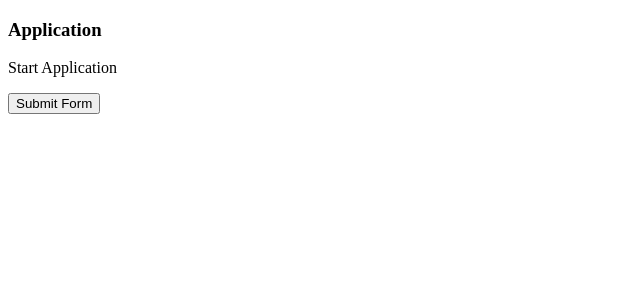
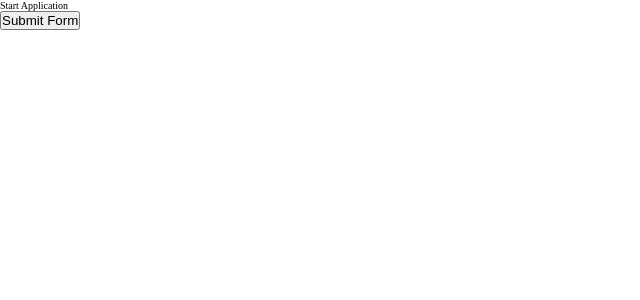
Before and after one commit to r2inlondon/application-form, a React (Create React App) app: page / in a window 1280 px wide. Shown: the top 300 px of the page, without its empty margins (0-640 px from the left). Built offline with nearby package versions, Linux system fonts and the light colour scheme.

Commit message:
base files, font awesome and raleway font added

```diff
--- a/public/index.html
+++ b/public/index.html
@@ -5,10 +5,7 @@
     <link rel="icon" href="%PUBLIC_URL%/favicon.ico" />
     <meta name="viewport" content="width=device-width, initial-scale=1" />
     <meta name="theme-color" content="#000000" />
-    <meta
-      name="description"
-      content="Web site created using create-react-app"
-    />
+    <meta name="Application Form" content="R2's Project" />
     <link rel="apple-touch-icon" href="%PUBLIC_URL%/logo192.png" />
     <!--
       manifest.json provides metadata used when your web app is installed on a
@@ -24,7 +21,18 @@
       work correctly both with client-side routing and a non-root public URL.
       Learn how to configure a non-root public URL by running `npm run build`.
     -->
-    <title>React App</title>
+    <title>Application Form</title>
+    <link
+      href="https://fonts.googleapis.com/css2?family=Raleway:ital,wght@0,100;0,400;1,200&display=swap"
+      rel="stylesheet"
+    />
+    <link
+      rel="stylesheet"
+      href="https://cdnjs.cloudflare.com/ajax/libs/font-awesome/6.0.0-beta3/css/all.min.css"
+      integrity="sha512-Fo3rlrZj/k7ujTnHg4CGR2D7kSs0v4LLanw2qksYuRlEzO+tcaEPQogQ0KaoGN26/zrn20ImR1DfuLWnOo7aBA=="
+      crossorigin="anonymous"
+      referrerpolicy="no-referrer"
+    />
   </head>
   <body>
     <noscript>You need to enable JavaScript to run this app.</noscript>
--- a/src/components/ApplicationForm.js
+++ b/src/components/ApplicationForm.js
@@ -16,20 +16,18 @@ const ApplicationForm = () => {
     false,
     false,
     false,
-    false
+    false,
   ]);
 
   const step0 = (e) => {
-    const endForm = e.target;
-
     setDetails((prevState) => ({
       step1: {
         ...prevState.step1,
-        active: true
+        active: true,
       },
       step2: { ...prevState.step2 },
       step3: { ...prevState.step3 },
-      step4: { ...prevState.step4 }
+      step4: { ...prevState.step4 },
     }));
 
     setProgress([false, true, false, false, false, false]);
@@ -46,11 +44,11 @@ const ApplicationForm = () => {
         lastName,
         gender,
         mobile,
-        email
+        email,
       },
       step2: { ...prevState.step2, active: true },
       step3: { ...prevState.step3 },
-      step4: { ...prevState.step4 }
+      step4: { ...prevState.step4 },
     }));
 
     setProgress([false, false, true, false, false, false]);
@@ -68,10 +66,10 @@ const ApplicationForm = () => {
         secondLine,
         city,
         country,
-        postcode
+        postcode,
       },
       step3: { ...prevState.step3, active: true },
-      step4: { ...prevState.step4 }
+      step4: { ...prevState.step4 },
     }));
 
     setProgress([false, false, false, true, false, false]);
@@ -88,16 +86,14 @@ const ApplicationForm = () => {
         completed: true,
         hear,
         pet,
-        food
+        food,
       },
-      step4: { ...prevState.step4, active: true }
+      step4: { ...prevState.step4, active: true },
     }));
     setProgress([false, false, false, false, true, false]);
   };
 
   const step4 = (e) => {
-    const endForm = e.target;
-
     setProgress([false, false, false, false, false, true]);
     setDetails(initialState);
   };
@@ -138,7 +134,6 @@ const ApplicationForm = () => {
           </button>
         )}
       </div>
-      <h3>Application</h3>
       {progress[0] && <TheStart TheStart={step0} />}
       <FormContext.Provider value={details}>
         {progress[1] && <PersonalDetails setDetails={step1} />}
--- a/src/components/Summary.js
+++ b/src/components/Summary.js
@@ -40,7 +40,6 @@ const Summary = (props) => {
         <p>Are you vegetarian? </p>
         <p>{details.step3.food}</p>
       </div>
-      <p>Submit the form if you are happy info.</p>
       <button onClick={props.endForm}>Submit Form</button>
     </div>
   );
--- /dev/null
+++ b/src/styles/base/_base.scss
@@ -0,0 +1,13 @@
+// Reset everything
+* {
+  box-sizing: border-box;
+  margin: 0;
+  padding: 0;
+}
+
+//** Also, the root has been styled in _footer
+
+html {
+  //set rem to 10px
+  font-size: 62.5%;
+}
--- a/src/styles/styles.scss
+++ b/src/styles/styles.scss
@@ -1,2 +1,4 @@
+@import "./base/base";
+@import "./base/variables";
 @import "./components/nav";
 @import "./components/form";
```
Also changed, not shown: src/styles/base/_variables.scss (added).
